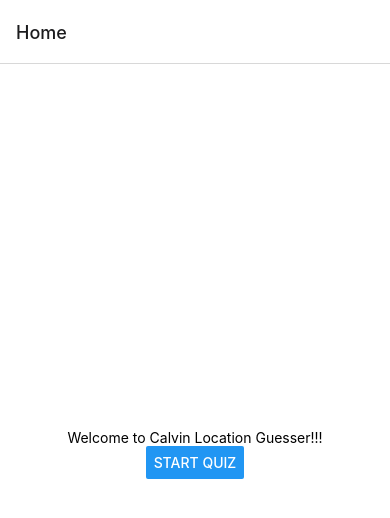
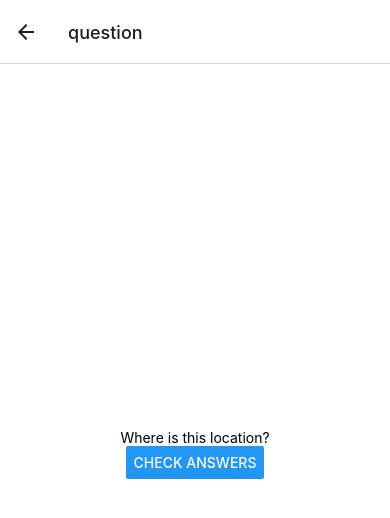
Before and after one commit to cs262-TheBTeam/Client, a React Native app: screen /question in a window 390 px wide. Shown: the top 518 px of the page. Built offline with nearby package versions, Linux system fonts and the light colour scheme.

Commit message:
clearly named screens, removed unnecessary styles

```diff
--- a/App.jsx
+++ b/App.jsx
@@ -11,9 +11,9 @@ export default function App() {
   return (
     <NavigationContainer>
       <Stack.Navigator>
-        <Stack.Screen name="Home" component={HomeScreen} />
-        <Stack.Screen name="Q1" component={QuestionScreen} />
-        <Stack.Screen name="R1" component={ResultsScreen} />
+        <Stack.Screen name="home" component={HomeScreen} />
+        <Stack.Screen name="question" component={QuestionScreen} />
+        <Stack.Screen name="results" component={ResultsScreen} />
       </Stack.Navigator>
     </NavigationContainer>
   );
--- a/screens/home.jsx
+++ b/screens/home.jsx
@@ -10,7 +10,7 @@ export default function HomeScreen({ navigation }) {
       <StatusBar style="auto" />
       <Button
         title="Start Quiz"
-        onPress={() => navigation.navigate('Q1')}
+        onPress={() => navigation.navigate('question')}
       />
     </View>
   );
--- a/screens/question.jsx
+++ b/screens/question.jsx
@@ -5,12 +5,11 @@ import { globalStyles } from '../styles/global';
 
 export default function QuestionScreen({ navigation }) {
     return (
-        <View style={globalStyles.container}>
-            <Text style={globalStyles.title}>Where is this location?</Text>
+        <View style={globalStyles.template}>
+            <Text>Where is this location?</Text>
             <Button
-                style={globalStyles.button}
                 title="Check answers"
-                onPress={() => navigation.navigate('R1')}
+                onPress={() => navigation.navigate('results')}
             />
         </View>
     );
--- a/screens/results.jsx
+++ b/screens/results.jsx
@@ -10,7 +10,7 @@ export default function ResultsScreen({ navigation }) {
             <StatusBar style="auto" />
             <Button
                 title="Go Home"
-                onPress={() => navigation.navigate('Home')}
+                onPress={() => navigation.navigate('home')}
             />
         </View>
     );
--- a/styles/global.js
+++ b/styles/global.js
@@ -7,11 +7,13 @@ export const globalStyles = StyleSheet.create({
         alignItems: 'center',
         justifyContent: 'center',
     },
+
+    // WIP styles
     container: {
         flex: 1,
         backgroundColor: '#fff',
-       // alignItems: 'center',
-       // justifyContent: 'center',
+        // alignItems: 'center',
+        // justifyContent: 'center',
     },
     title: {
         flex: 1,
```
